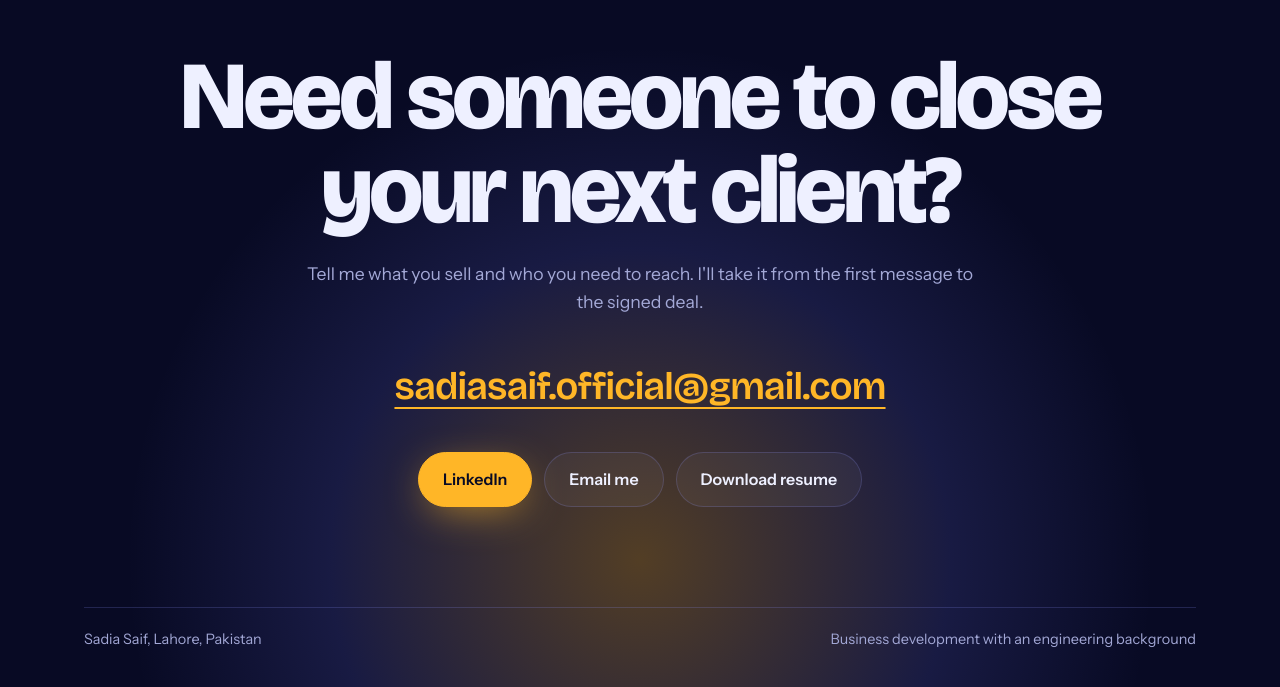
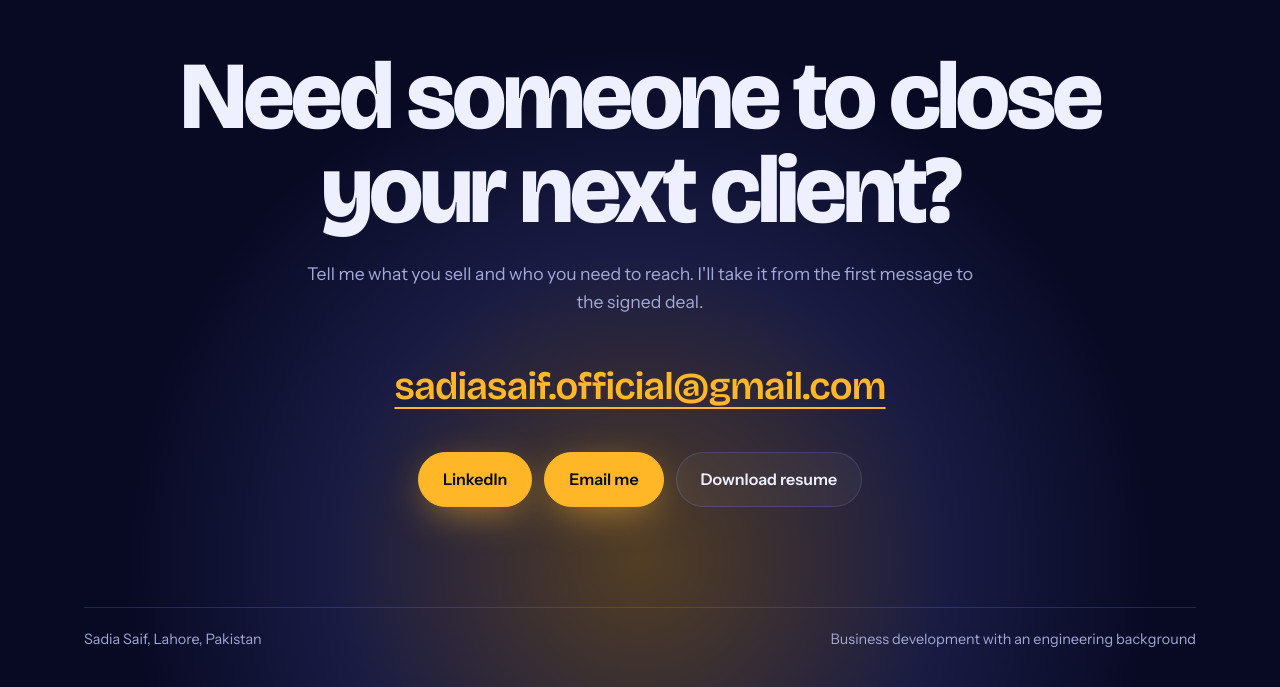
Before and after one commit to Sadia-Saif/sadia-saif-portfolio, a plain HTML site: page index.html in a window 1280 px wide. Shown: the part 6421-7108 px from the top of the page. Drawn offline with nearby package versions, Linux system fonts and the light colour scheme.

Commit message:
Contact section: make Email me button gold
Co-Authored-By: Claude Fable 5.2 <noreply@anthropic.com>
Claude-Session: https://claude.ai/code/session_01Gx6YJMADsXHjEUaMN1DV1H

```diff
--- a/index.html
+++ b/index.html
@@ -444,7 +444,7 @@ h1 span em{animation:none;transform:none}
     <a class="mail rv" href="mailto:sadiasaif.official@gmail.com">sadiasaif.official@gmail.com</a>
     <div class="actions rv">
       <a class="btn gold" href="https://www.linkedin.com/in/sadia-saif" target="_blank" rel="noopener">LinkedIn</a>
-      <a class="btn" href="mailto:sadiasaif.official@gmail.com?subject=Hello%20Sadia">Email me</a>
+      <a class="btn gold" href="mailto:sadiasaif.official@gmail.com?subject=Hello%20Sadia">Email me</a>
       <a class="btn" href="Sadia_Saif_Resume.pdf" download="Sadia_Saif_Resume.pdf">Download resume</a>
     </div>
     <div class="foot">
```
